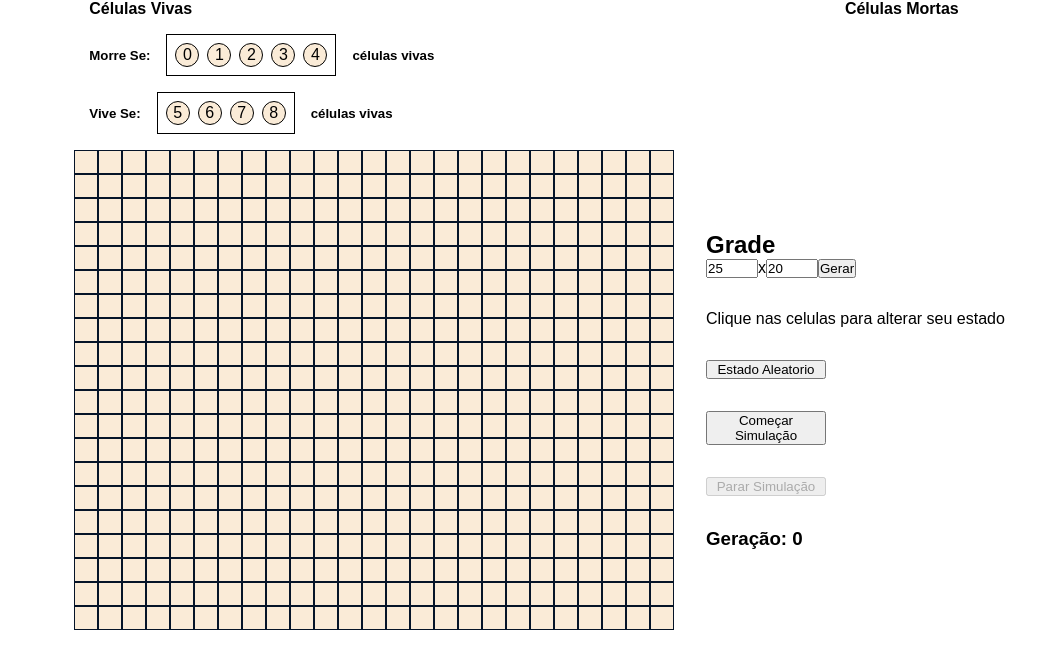
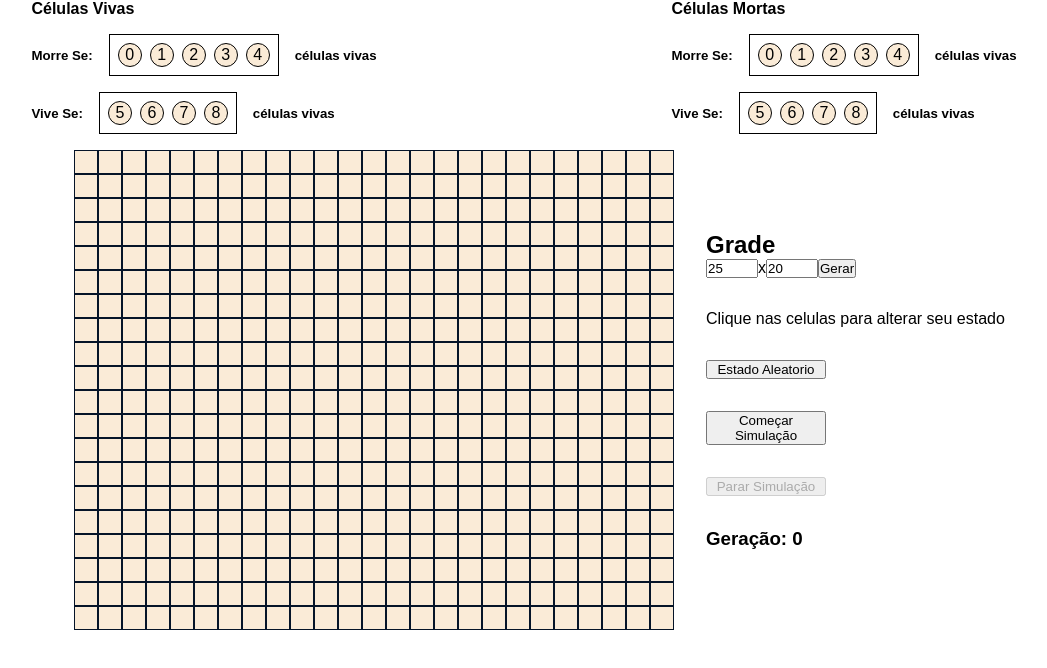
Before and after one commit to willian-pessoa/automato-celular, a React (Vite) app: page / in a window 1280 px wide. Shown: the top 668 px of the page, without its empty margins (116-1163 px from the left). Built offline with nearby package versions, Linux system fonts and the light colour scheme.

Commit message:
add rules to dead cell

```diff
--- a/src/App.tsx
+++ b/src/App.tsx
@@ -12,8 +12,8 @@ const RULE: AutomatoRules = {
     lives: { alive: [5, 6, 7, 8] },
   },
   isDead: {
-    dies: { dead: [0, 1, 2, 3, 4] },
-    lives: { dead: [5, 6, 7, 8] },
+    dies: { alive: [0, 1, 2, 3, 4] },
+    lives: { alive: [5, 6, 7, 8] },
   },
 };
 
--- a/src/components/AutomatoConfigs.scss
+++ b/src/components/AutomatoConfigs.scss
@@ -3,7 +3,8 @@
   width: 100%;
   justify-content: space-around;
 
-  .alive-cell__container {
+  .alive-cell__container,
+  .dead-cell__container {
     display: flex;
     flex-direction: column;
     gap: 1rem;
--- a/src/components/AutomatoConfigs.tsx
+++ b/src/components/AutomatoConfigs.tsx
@@ -37,7 +37,6 @@ const AutomatoConfigs = ({ rule, setRule }: AutomatoConfigsProps) => {
       "🚀 ~ file: AutomatoConfigs.tsx:35 ~ AutomatoConfigs ~ tempRule:",
       tempRule
     );
-
     setRule(tempRule);
     setReRender((prev) => !prev);
     e.stopPropagation();
@@ -46,6 +45,9 @@ const AutomatoConfigs = ({ rule, setRule }: AutomatoConfigsProps) => {
   const handleDragOver = (e: React.DragEvent) => {
     e.preventDefault();
   };
+
+  console.log(rule);
+  console.log(reRender)
 
   return (
     <div className="automato-configs">
@@ -104,6 +106,56 @@ const AutomatoConfigs = ({ rule, setRule }: AutomatoConfigsProps) => {
       </div>
       <div className="dead-cell__container">
         <h4>Células Mortas</h4>
+        <div className="dies-if">
+          <h5>Morre Se:</h5>
+          <div
+            className="dies-if-x-alive"
+            onDragOver={(e) => handleDragOver(e)}
+            onDrop={(e) => handleDrop(e, "isDead", "dies")}
+          >
+            {rule.isDead.dies.alive.map((alive, idx) => {
+              return (
+                <div
+                  className="draggable-item"
+                  id={`live__${alive}`}
+                  key={alive}
+                  draggable
+                  onDragStart={(e) =>
+                    handleOnDragStart(e, alive, "isDead", "dies", idx)
+                  }
+                >
+                  {alive}
+                </div>
+              );
+            })}
+          </div>
+          <h5>células vivas</h5>
+        </div>
+        <div className="lives-if">
+          <h5>Vive Se:</h5>
+          <div
+            className="lives-if-x-alive"
+            onDragOver={(e) => handleDragOver(e)}
+            onDrop={(e) => handleDrop(e, "isDead", "lives")}
+          >
+            {rule.isDead.lives.alive.map((alive, idx) => {
+              return (
+                <div
+                  className="draggable-item"
+                  id={`live__${alive}`}
+                  key={alive}
+                  draggable
+                  onDragStart={(e) =>
+                    handleOnDragStart(e, alive, "isDead", "lives", idx)
+                  }
+                >
+                  {alive}
+                </div>
+              );
+            })}
+          </div>
+          <h5>células vivas</h5>
+        </div>
       </div>
     </div>
   );
--- a/src/utils/automatoCelularTypes.ts
+++ b/src/utils/automatoCelularTypes.ts
@@ -6,7 +6,7 @@ export interface AutomatoRules {
     lives: { alive: Array<number> };
   };
   isDead: {
-    dies: { dead: Array<number> };
-    lives: { dead: Array<number> };
+    dies: { alive: Array<number> };
+    lives: { alive: Array<number> };
   };
 }
```
Also changed, not shown: 1 other file (tests, documents, lock files or other folders).
